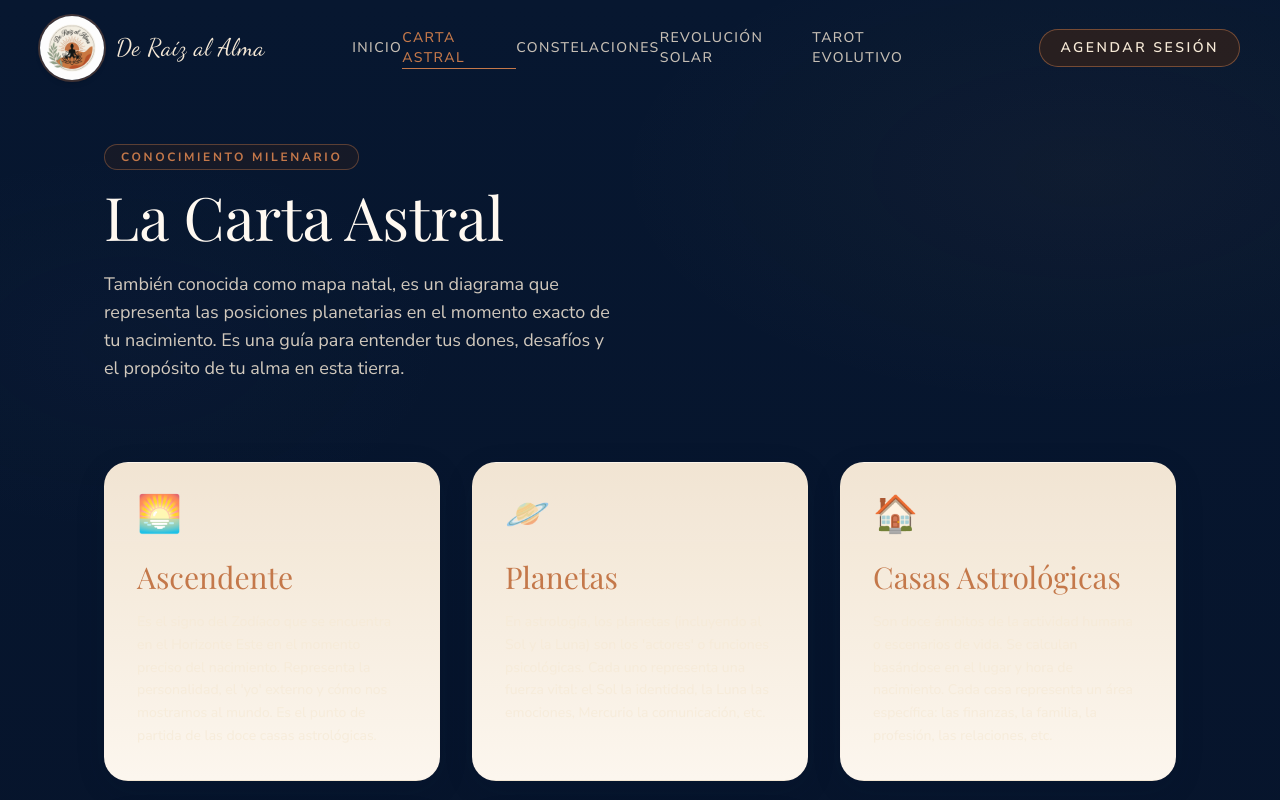
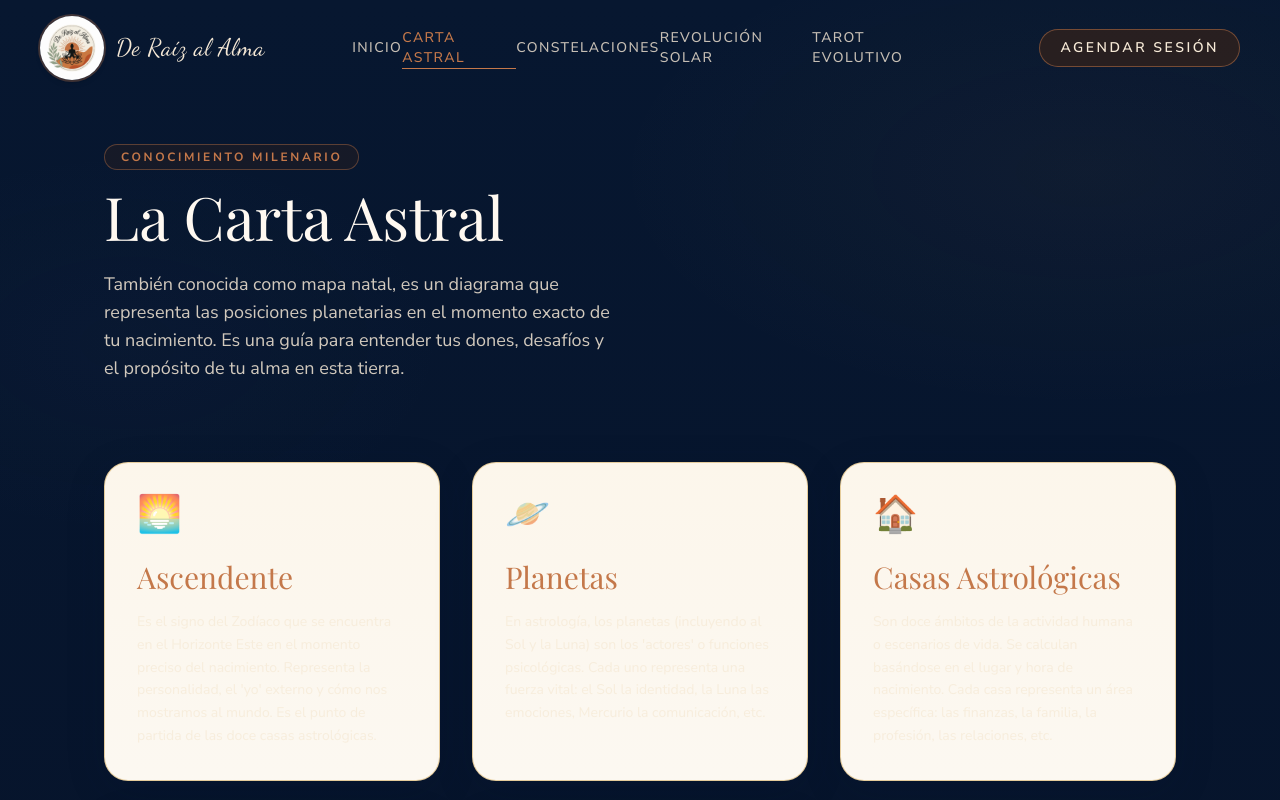
Before and after one commit to MatiasCardoso-000/DeRaizAlAlma, a React (Vite) app: page /#/carta-astral in a window 1280 px wide. Shown: the top 800 px of the page. Built offline with nearby package versions, Linux system fonts and the light colour scheme; a web font is replaced by a local one.

Commit message:
style: cards con borde dorado y fondo más claro; hover

```diff
--- a/src/index.css
+++ b/src/index.css
@@ -46,14 +46,19 @@ body {
 
 /* ───── Card orgánica ───── */
 .alma-card {
-  background:
-    linear-gradient(180deg, rgba(246,233,214,0.98), rgba(255,249,241,0.99));
+  /* fondo ligeramente más claro que el general */
+  background: linear-gradient(180deg, rgba(255,249,238,0.99), rgba(255,251,244,0.99));
   color: #071730; /* texto oscuro dentro de cards */
   backdrop-filter: blur(4px);
-  box-shadow: 0 8px 30px rgba(7,23,48,0.12);
-  border: 1px solid rgba(246,233,214,0.18); /* borde crema */
-  backdrop-filter: blur(4px);
-  color: #071730; /* texto oscuro dentro de cards */
+  box-shadow: 0 10px 40px rgba(7,23,48,0.14);
+  border: 1.5px solid rgba(212,169,90,0.55); /* borde dorado */
+  transition: transform 180ms ease, box-shadow 180ms ease, border-color 180ms ease;
+}
+
+.alma-card:hover {
+  transform: translateY(-6px);
+  box-shadow: 0 18px 60px rgba(7,23,48,0.22);
+  border-color: rgba(212,169,90,0.9);
 }
 
 /* ───── Wheel decorativo ───── */
```
